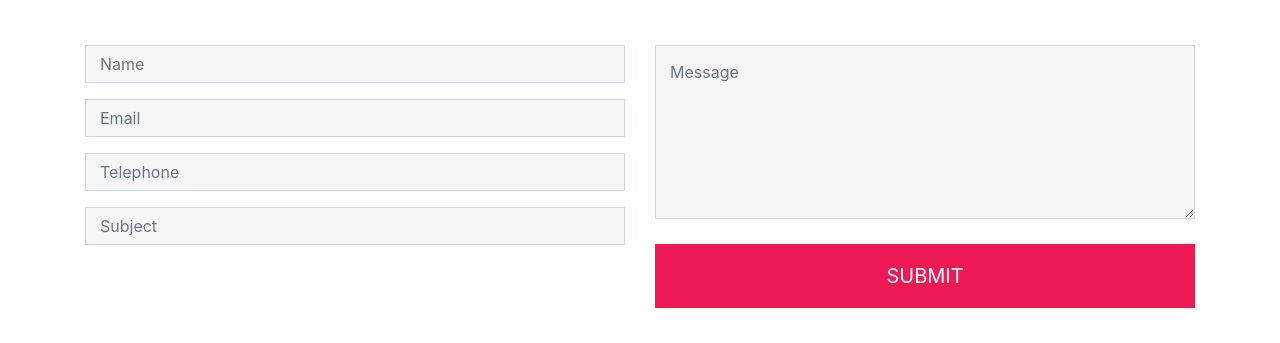
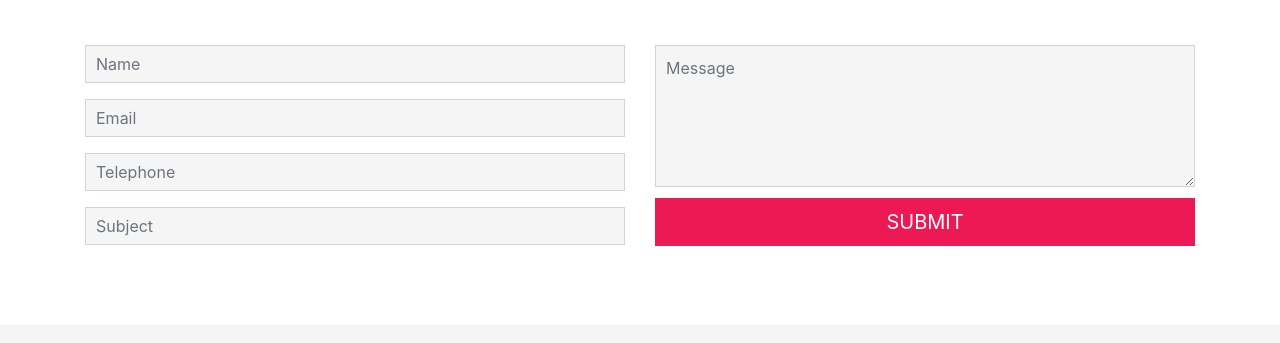
Before and after one commit to Nghia151/-FE68-_-Instruction-_-TranTrongNghia-, a plain HTML site: page [FE68]_[Instruction]_[TranTrongNghia]/contact.html in a window 1280 px wide. Shown: the part 1075-1418 px from the top of the page. Drawn offline with nearby package versions, Linux system fonts and the light colour scheme.

Commit message:
Instruction

```diff
--- a/[FE68]_[Instruction]_[TranTrongNghia]/contact.html
+++ b/[FE68]_[Instruction]_[TranTrongNghia]/contact.html
@@ -165,8 +165,8 @@
 				<input type="text" class="form-control mb-3" name="Subject" placeholder="Subject">
 			</div>
 			<div class="col-lg">
-				<textarea rows="6" name="Message" class="form-control" placeholder="Message"></textarea>
-				<button class="btn btn-contact-submit btn-block py-3">SUBMIT</button>
+				<textarea rows="5" name="Message" class="form-control" placeholder="Message"></textarea>
+				<button class="btn btn-contact-submit btn-block py-2">SUBMIT</button>
 			</div>
 		</div>
 	</section>
--- a/[FE68]_[Instruction]_[TranTrongNghia]/css/contact.css
+++ b/[FE68]_[Instruction]_[TranTrongNghia]/css/contact.css
@@ -86,7 +86,7 @@
 	background-size: cover;
 }
 .contact-form input,.contact-form textarea{
-	padding:14px;
+	padding:10px;
 	border-radius: 0px;
 	background-color: #f5f5f5;
 }
@@ -94,7 +94,7 @@
 	background-color: #ec1955;
 	color: white;
 	border-radius: 0px;
-	margin-top:25px;
+	margin-top:11px;
 	font-size:20px;
 }
 .btn-contact-submit:hover{
```
